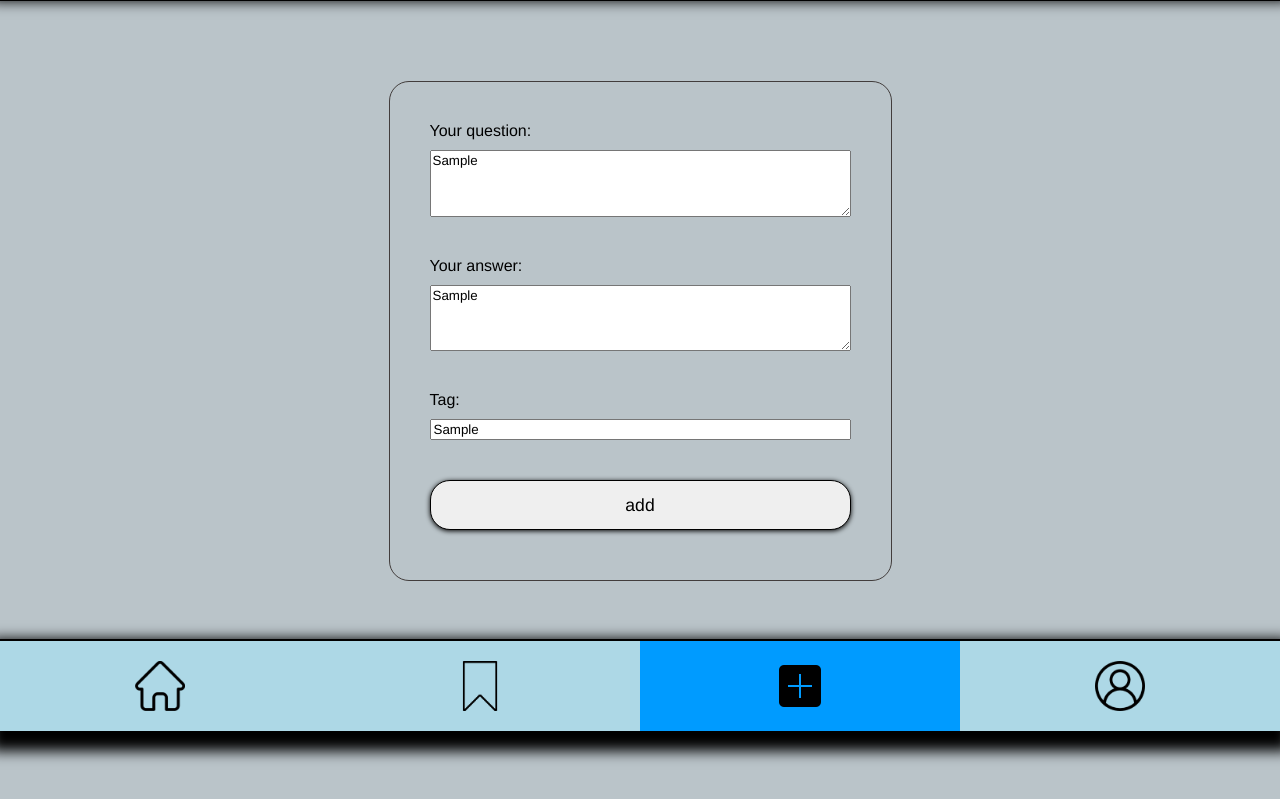
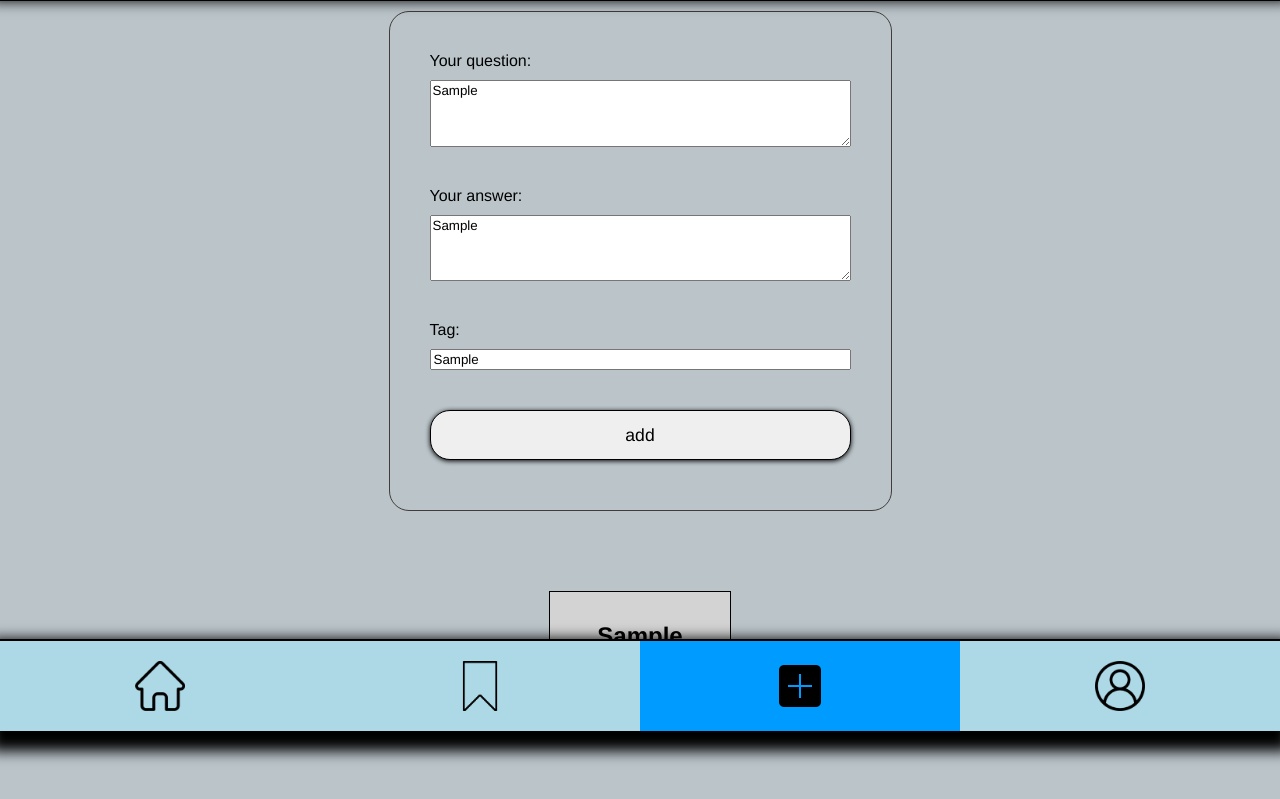
Before and after one commit to emyjamalian/quiz-app-2, a plain HTML site: page form.html in a window 1280 px wide. Both pictures are taken after typing "Sample", "Sample", "Sample" into the empty fields and a click on the input "add". Shown: the part 69-868 px from the top of the page. Before the commit the page ends 800 px from the top, so only its background shows below. Drawn offline with Linux system fonts and the light colour scheme.

Commit message:
adding card

```diff
--- a/css/form.css
+++ b/css/form.css
@@ -2,7 +2,6 @@
   border: 1px #423d3c solid;
   padding: 40px;
   border-radius: 20px;
-  margin: 80px 20px;
   max-width: 75%;
 }
 
--- a/css/global.css
+++ b/css/global.css
@@ -8,6 +8,15 @@
 
 body {
   margin: 0;
+  font-family: system-ui;
+  display: flex;
+  min-height: 100vh;
+  flex-direction: column;
+  align-items: center;
+  justify-content: center;
+  background-color: #bac4c9;
+  transition: 0.4s ease;
+  margin-bottom: 60px;
 }
 
 * {
@@ -37,6 +46,7 @@ header {
 
 main {
   padding: 95px 20px 80px 20px;
+  margin: 80px 20px;
 }
 
 section {
--- a/css/pages-home.css
+++ b/css/pages-home.css
@@ -3,13 +3,6 @@
   height: 50px;
   right: 0;
   top: -15px;
-}
-
-.question-card__icon {
-  background-image: url(./assets/bookmark.png);
-}
-.question-card__icon--active {
-  background-image: url(./assets/bookmark_filled.png);
 }
 
 .question-card__title {
--- a/css/pages-profile.css
+++ b/css/pages-profile.css
@@ -1,15 +1,3 @@
-body {
-  margin: 0;
-  font-family: system-ui;
-  display: flex;
-  min-height: 100vh;
-  flex-direction: column;
-  align-items: center;
-  justify-content: center;
-  gap: 40px;
-  background-color: #bac4c9;
-  transition: 0.4s ease;
-}
 .profile,
 .settings {
   padding: 20px 40px;
--- a/js/form.js
+++ b/js/form.js
@@ -7,29 +7,42 @@ form.addEventListener("submit", (event) => {
   event.preventDefault();
 
   const formData = new FormData(event.target);
-  const newCard = Object.fromEntries(formData);
+  const data = Object.fromEntries(formData);
 
-  const newQuestion = newCard.question.innerHtml;
-  const newAnswer = newCard.answer.innerHtml;
-  const newTag = newCard.tag.innerHtml;
+  const newCard = document.createElement("section");
+  form.append(newCard);
+  newCard.classList.add("question-card");
 
-  const newItem = () => {
-    `
-    <sectionclass="question-card">
-    <img
-      class="question-card__icon"
-      data-js="question-card-icon"
-      src="./assets/bookmark.png"
-      alt="bookmark"
-    />
-    <h2 class="question-card__title">${newQuestion}</h2>
-    <button class="question-card__button" data-js="question-button">
-    show answer
-  </button>
-  <p class="question-card__answer"> ${newAnswer} </p>
-  <div class="question-card__tags">
-  <div class="question-card__tag">${newTag}</div>
-  </section>`;
-  };
-  console.log(newItem);
+  const question = document.createElement("h2");
+  question.classList.add("question-card__title");
+  question.textContent = data.question;
+  newCard.appendChild(question);
+
+  const answer = document.createElement("p");
+  answer.classList.add("question-card__answer");
+  answer.textContent = data.answer;
+  newCard.appendChild(answer);
+
+  const button = document.createElement("button");
+  button.classList.add("question-card__button");
+  button.textContent = "show answer";
+  newCard.appendChild(button);
+
+  // newCard.innerhtml = `
+  //   <section class="question-card">
+  //   <img
+  //     class="question-card__icon"
+  //     data-js="question-card-icon"
+  //     src="./assets/bookmark.png"
+  //     alt="bookmark"
+  //   />
+  //   <button class="question-card__button" data-js="question-button">
+  //   show answer
+  // </button>
+  // <p class="question-card__answer"> ${data.answer} </p>
+  // <div class="question-card__tags">
+  // <div class="question-card__tag">${data.tag}</div>
+  // </section>`;
+
+  document.body.append(newCard);
 });
--- a/js/profile.js
+++ b/js/profile.js
@@ -1,5 +1,4 @@
 const mode = document.getElementById("dark-mode");
-const body = document.getElementsByTagName("body");
 
 mode.addEventListener("change", () => {
   document.body.classList.toggle("dark-mode");
```
Also changed, not shown: index.html (+1 -1 lines), js/index.js (+17 -7 lines).
